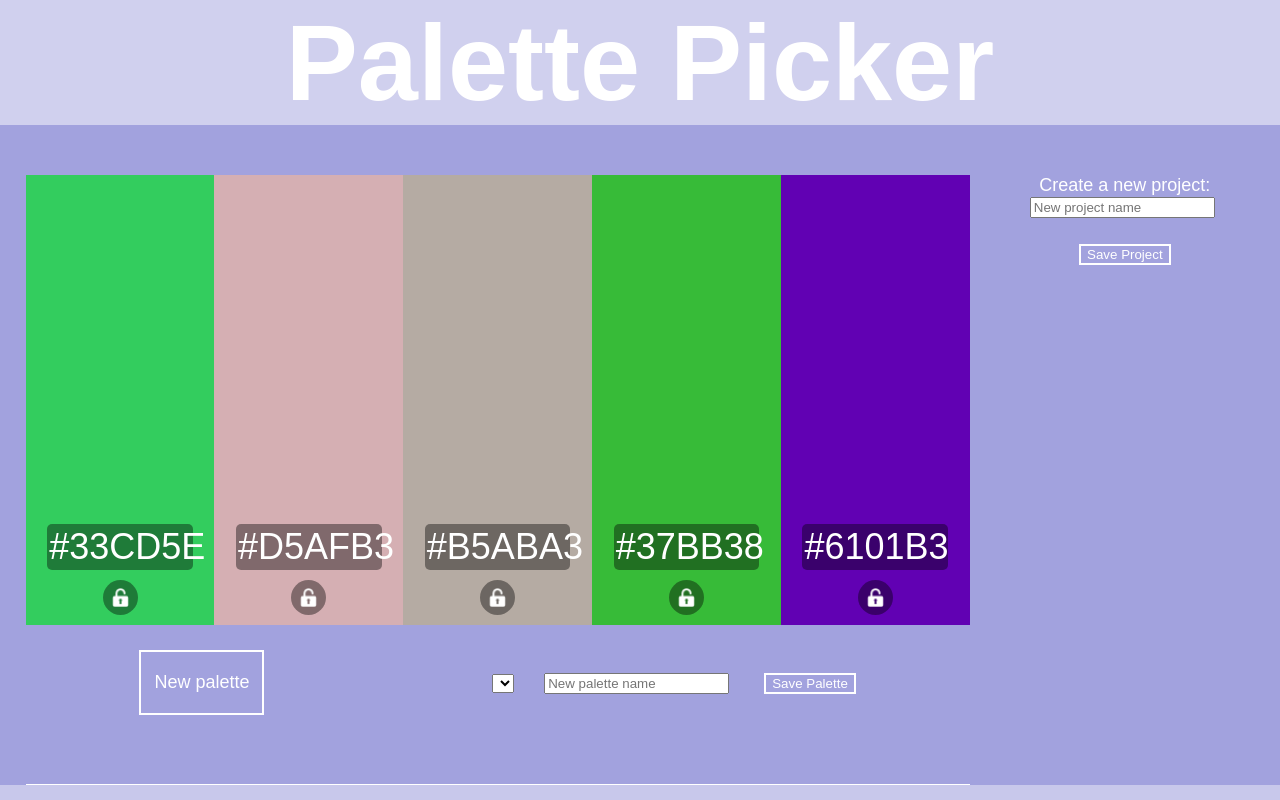
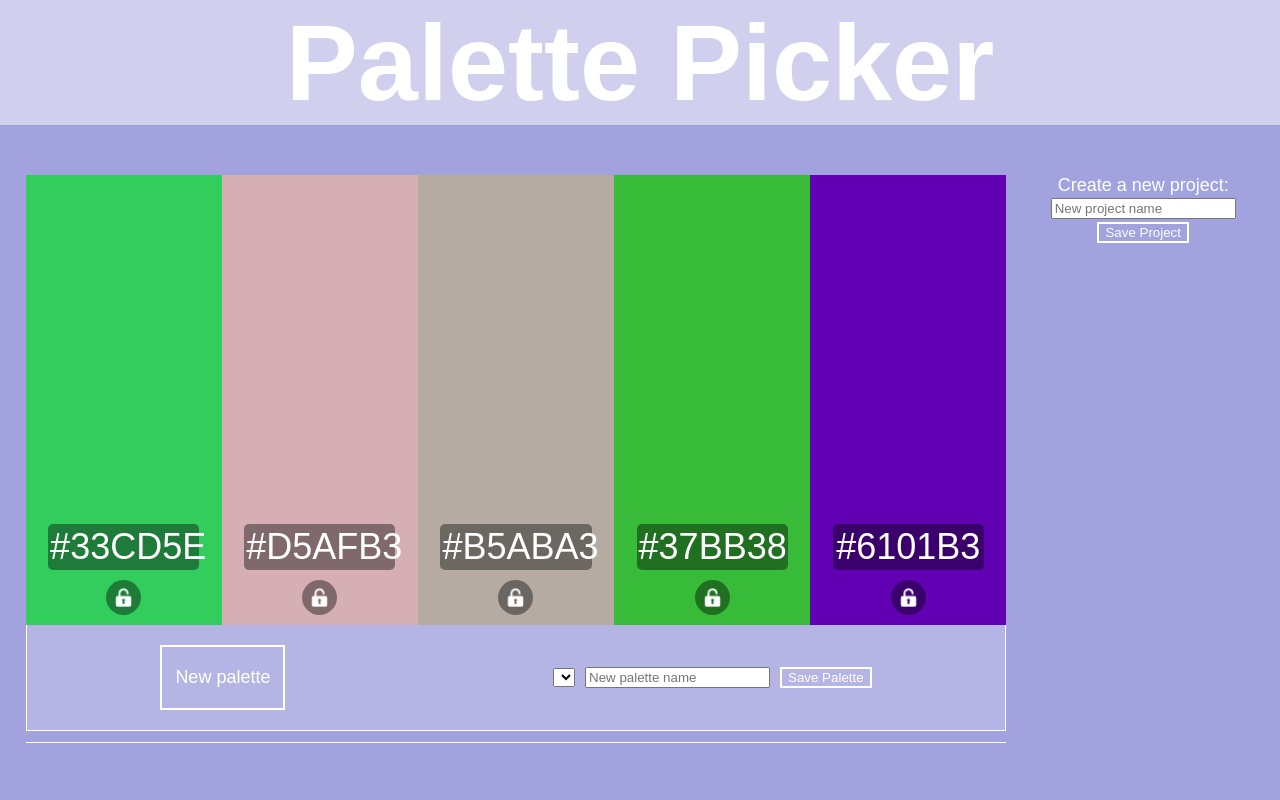
Before and after one commit to etcetera8/pallete-picker, a website: page public/index.html in a window 1280 px wide. Drawn offline with nearby package versions, Linux system fonts and the light colour scheme; no server answers; a web font is replaced by a local one.

Commit message:
Add styling to main

```diff
--- a/public/styles/styles.css
+++ b/public/styles/styles.css
@@ -6,6 +6,7 @@ body, html {
   background: rgba(73, 73, 191, 0.3);
   font-family: 'Cuprum', sans-serif;
   font-size: 18px;
+  height: 100%;
 }
 
 header {
@@ -50,7 +51,16 @@ main {
   display: flex;
   justify-content: space-around;
   align-items: center;
+  box-sizing: border-box;
   width: 100%;
+  border-bottom: 1px solid #fff;
+  border-left: 1px solid #fff;
+  border-right: 1px solid #fff;
+  background: rgba(255,255,255, 0.2)
+}
+
+#palette-name {
+ margin: 0 10px;
 }
 
 #palette-display-main {
@@ -91,6 +101,10 @@ main {
 }
 
 #new-palette-form {
+  display: flex;
+  align-items: center;
+  justify-content: center;
+  align-content: center;
 }
 
 .lock-btn {
@@ -122,7 +136,7 @@ main {
 #generate {
   width: 125px;
   height: 65px;
-  margin: 25px 0 50px 0;
+  margin: 20px 0;
   background: none;
   border: 2px solid #fff;
   font-size: 1em;
@@ -151,6 +165,10 @@ input {
   text-align: center;
 }
 
+#project-name {
+  margin: 2px;
+}
+
 h3 {
   margin: 0 0 10px 0;
   color: rgb(255, 219, 126);
@@ -164,7 +182,6 @@ h3 {
   width: 100%;
   flex-direction: column;
   height: 500px;
-  margin: 10px;
   overflow-y: scroll;
 }
 
```
